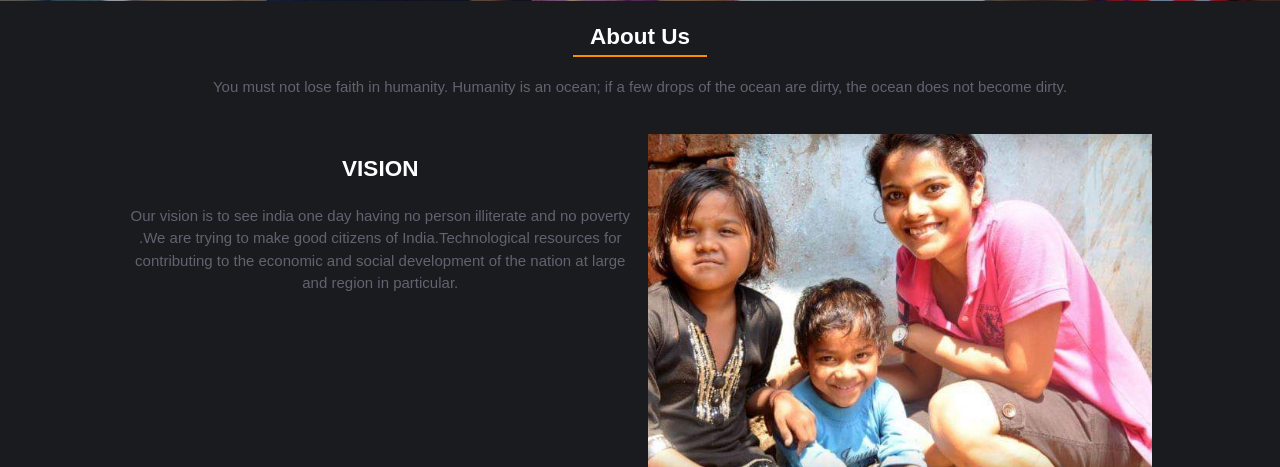
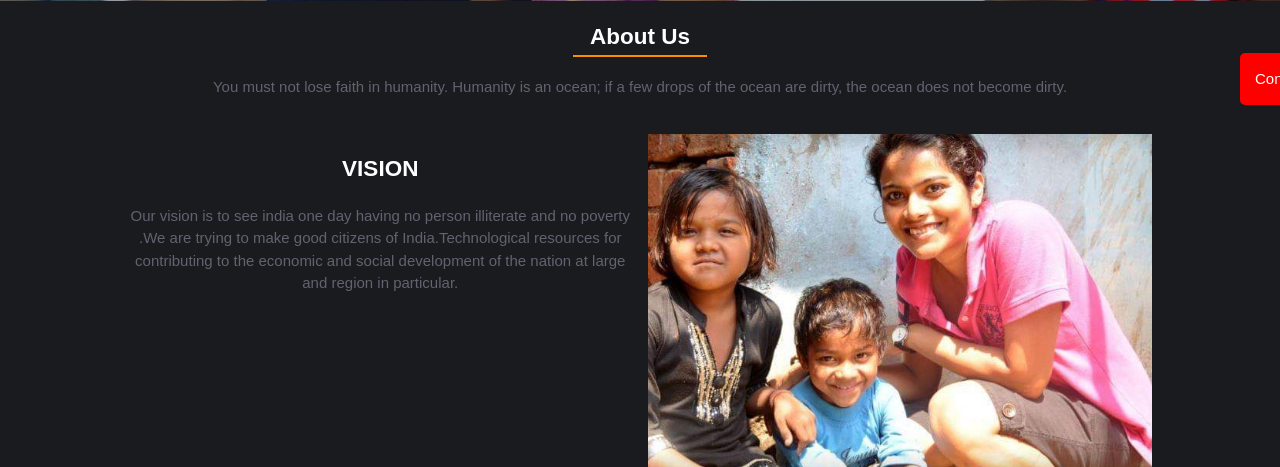
Before and after one commit to garg3133/jagjag, a PHP site: page /index.html in a window 1280 px wide. Shown: the part 605-1072 px from the top of the page. Run offline with PHP 8.4, Linux system fonts and the light colour scheme; some libraries are stand-ins or nearby versions.

Commit message:
Add files via upload

```diff
--- a/Jagrati new/css/style.css
+++ b/Jagrati new/css/style.css
@@ -516,7 +516,23 @@ nav{
 	margin: auto;
 	box-sizing: border-box;
 }
-
+/*Contact Us Side Nav*/
+.con-sidenav a{
+	position: fixed;
+	bottom: 90px;
+	right: -90px;
+	width: 100px;
+	padding: 15px;
+	text-decoration: none;
+	color: white;
+	background-color: red;
+	border-radius: 5px 0 0 5px;
+	transition: 0.3s;
+	/*cursor: pointer;*/
+}
+.con-sidenav a:hover{
+	right:-10px;
+}
 /*FOOTER STARTS*/
 
 footer{
--- a/Jagrati new/index.html
+++ b/Jagrati new/index.html
@@ -234,6 +234,9 @@
 			</div>
 		</div>
 	</section>
+	<div class="con-sidenav">
+		<a href="#contact-us">Contact Us</a>
+	</div>
 <!-- Contact Us section ends -->
 
 <!-- Footer starts -->
```
